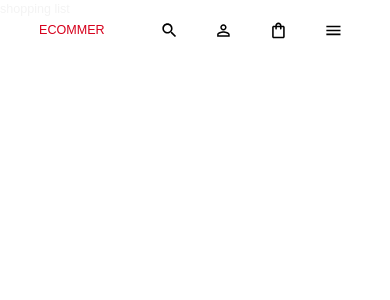
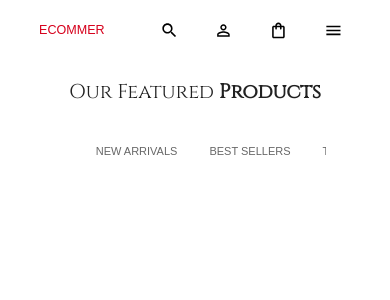
Before and after one commit to mali295/clothing-ecommerce, a React (Create React App) app in the folder client-moe/: page / in a window 390 px wide. Shown: the top 300 px of the page. Built offline with nearby package versions, Linux system fonts and the light colour scheme; no server answers; a web font is replaced by a local one.

Commit message:
Finish responsive box on home page

```diff
--- a/client-moe/src/scenes/home/ShoppingList.jsx
+++ b/client-moe/src/scenes/home/ShoppingList.jsx
@@ -21,7 +21,7 @@
         const items = await fetch(
             "http://localhost:3000/api/items?populate=image",
             { method: "GET"}
-        )
+        );
         const itemsJson = await items.json();
         dispatch(setItems(itemsJson.data));
     }
@@ -29,11 +29,57 @@
     useEffect(() => {
         getItems();
 
-    }, [])
+    }, []);
 
-    return (
-        <div>shopping list</div>
+    const topRatedItems = items.filter(
+        (item) => item.attributes.category === "topRated"
+    );
+
+    const newArrivalItems = items.filter(
+        (item) => item.attributes.category === "newArrivals"
+    );
+
+    const bestsSllersItems = items.filter(
+        (item) => item.attributes.category === "bestsellers"
     )
+
+    return <Box width="80%" margin="80px auto">
+        <Typography variant="h3" textAlign="center">
+            Our Featured <b>Products</b>
+        </Typography>
+        <Tabs
+            textColor="primary"
+            indicatorColor="primary"
+            value={value}
+            onChange={handleChange}
+            centered
+            TabIndicatorProps={ { sx: {display: isNonMobile ? "block" : "none"}}}
+            sx={{
+                m: "25px",
+                "&.MuiTabs-flexContainer": {
+                    flexWrap: "wrap"
+                }
+            }}
+        >
+            <Tab label="All" value="all" />
+            <Tab label="NEW ARRIVALS" value="newArrivals" />
+            <Tab label="BEST SELLERS" value="bestSellers" />
+            <Tab label="TOP RATED" value="topRated" />
+        </Tabs>
+
+        <Box
+            margin="0 auto"
+            display= "grid"
+            gridTemplateColumns="repeat(auto-fill, 300px)"
+            justifyContent="space-around"
+            rowGap="20px"
+            columnGap="1.33%"
+        >
+
+        </Box>
+
+
+    </Box>
 };
 
 export default ShoppingList;
```
